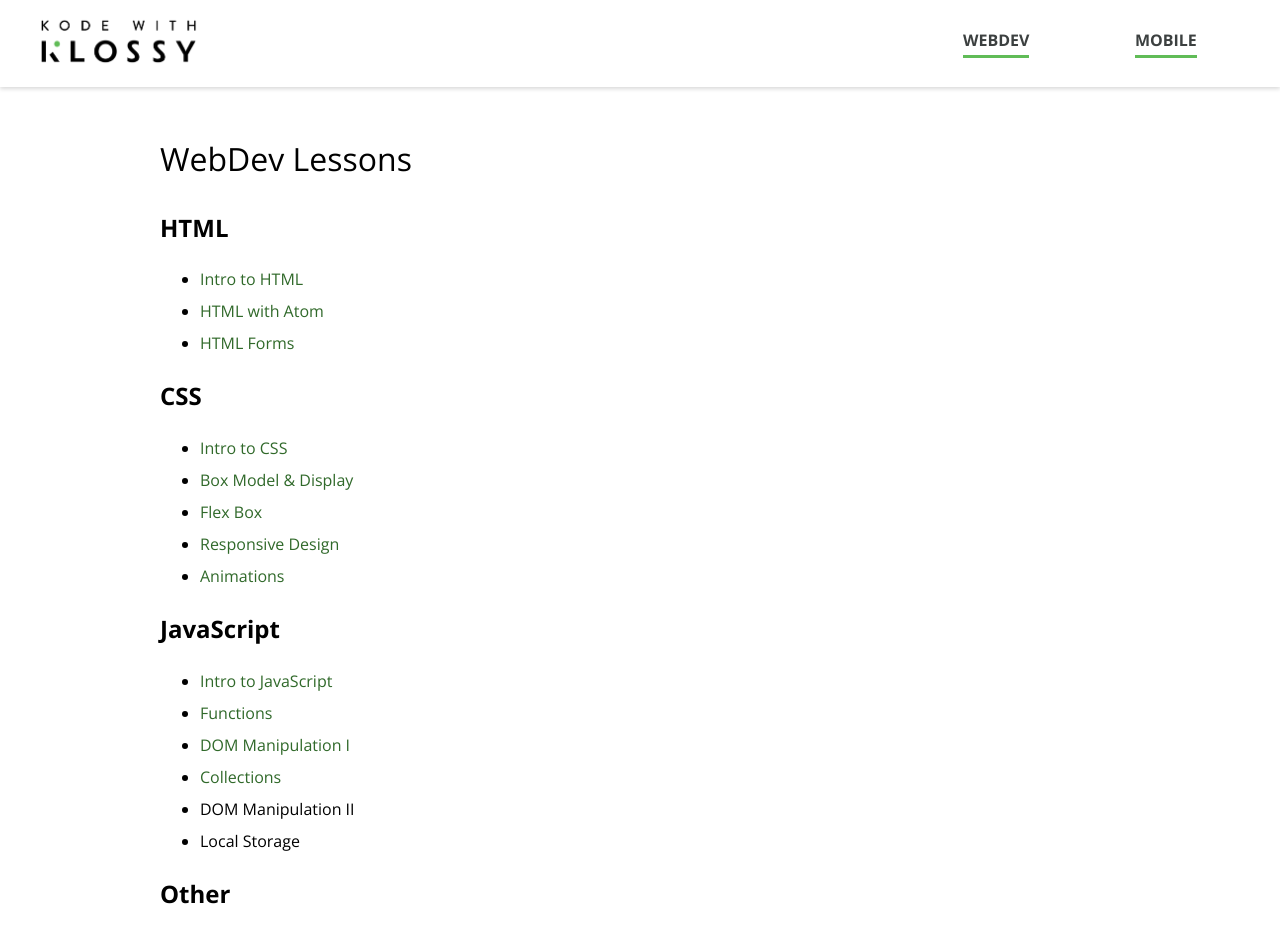
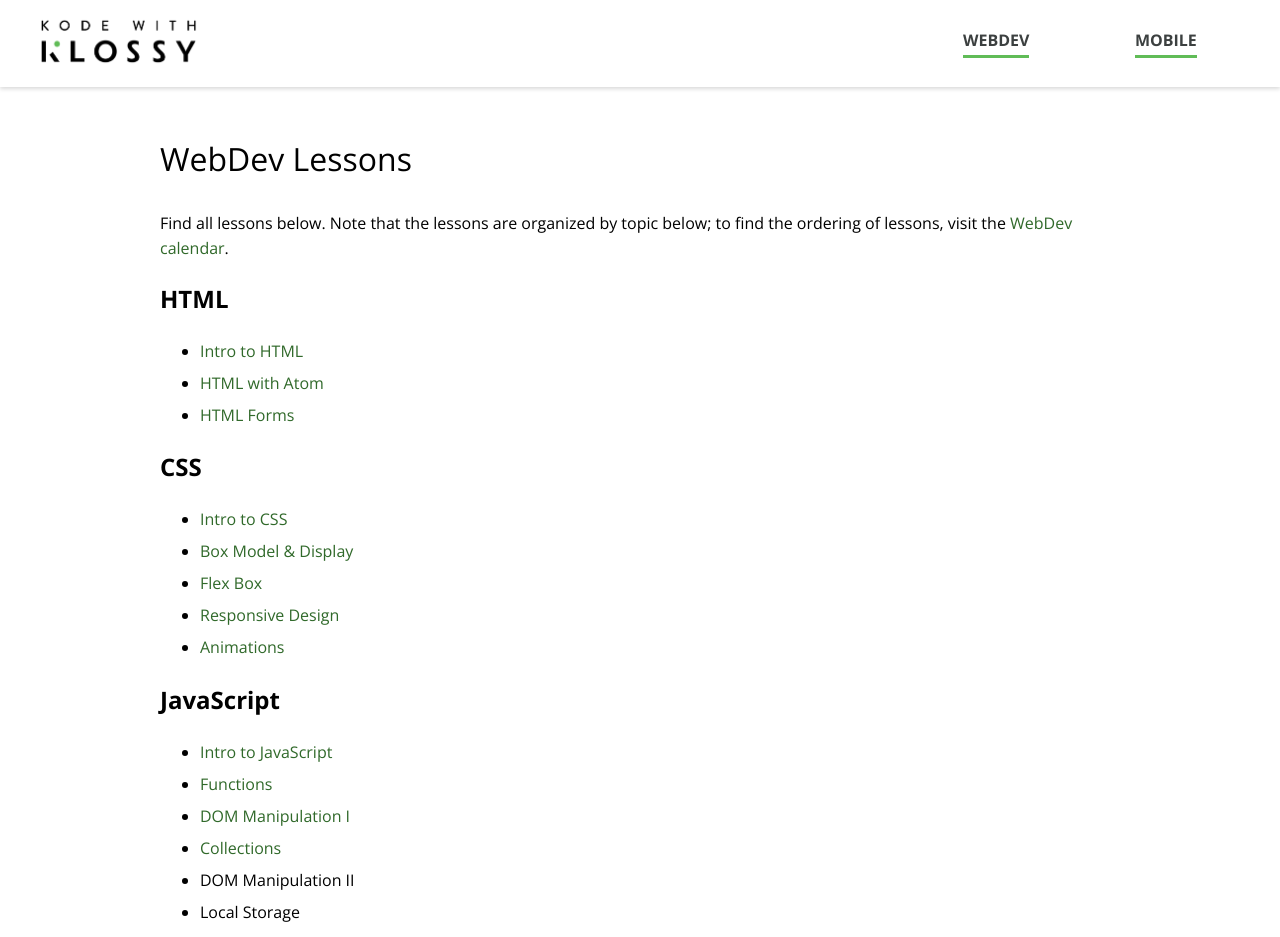
Before and after one commit to ameseee/kwk-curriculum-site, a Jekyll site: the page built from web-app/lessons/index.md, in a window 1280 px wide. Shown: the top 937 px of the page. Built offline with Jekyll 4.4.1, drawn with Linux system fonts in a browser that asks for light colours; nearby versions of some CDN libraries.

Commit message:
Add reminder about ordering of lessons

```diff
--- a/web-app/lessons/index.md
+++ b/web-app/lessons/index.md
@@ -1,6 +1,8 @@
 ---
 title: WebDev Lessons
 ---
+
+Find all lessons below. Note that the lessons are organized by topic below; to find the ordering of lessons, visit the [WebDev calendar]({{ site.url }}/web-app/calendar).
 
 ## HTML
 - [Intro to HTML]({{ site.url }}/web-app/lessons/intro-html)
```
Also changed, not shown: other parts of web-app/lessons/index.md (+1 -0 lines).
